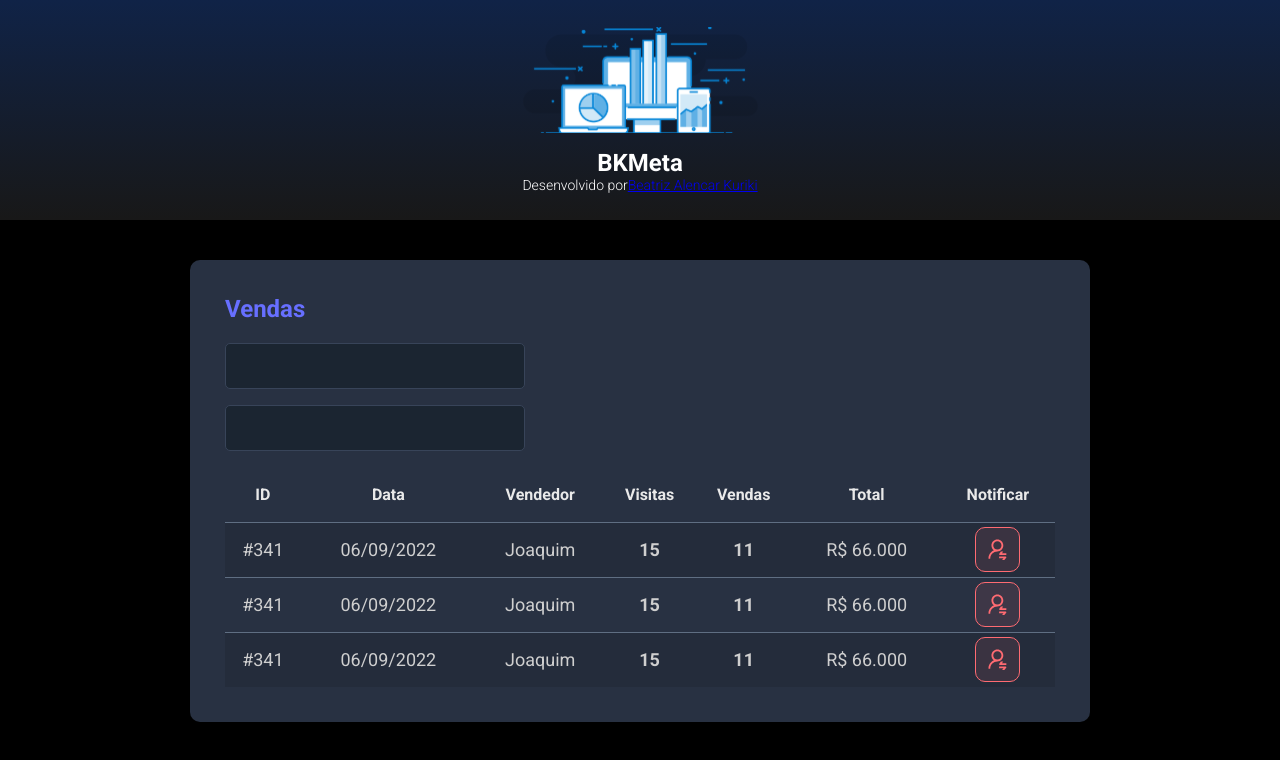
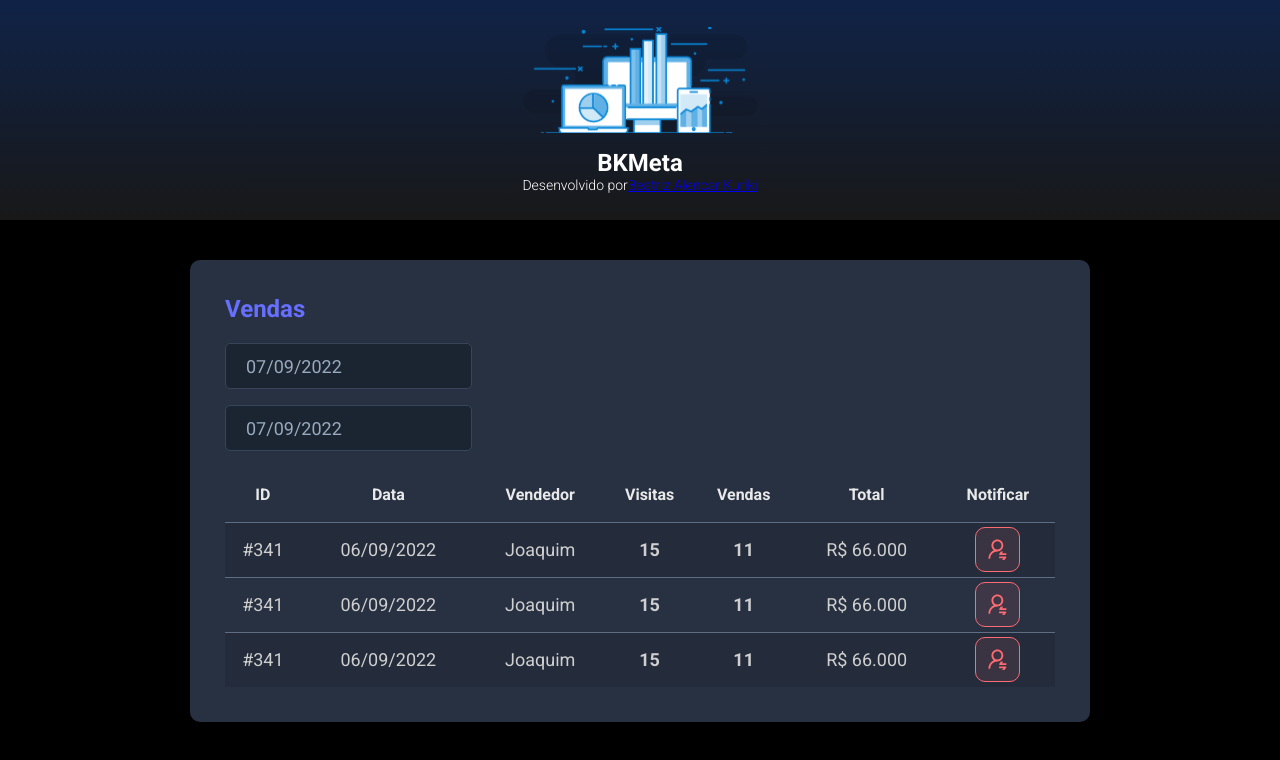
Before and after one commit to BeatrizKuriki/BKMeta, a React (Vite) app in the folder frontend/: page / in a window 1280 px wide. Shown: the top 760 px of the page. Built offline with nearby package versions, Linux system fonts and the light colour scheme.

Commit message:
feat: Datepicker

```diff
--- a/frontend/package.json
+++ b/frontend/package.json
@@ -9,7 +9,9 @@
     "preview": "vite preview"
   },
   "dependencies": {
+    "@types/react-datepicker": "4.4.2",
     "react": "^18.2.0",
+    "react-datepicker": "4.8.0",
     "react-dom": "^18.2.0"
   },
   "devDependencies": {
--- a/frontend/src/componentes/CardVendas/index.tsx
+++ b/frontend/src/componentes/CardVendas/index.tsx
@@ -1,3 +1,5 @@
+import DatePicker from "react-datepicker";
+import "react-datepicker/dist/react-datepicker.css";
 import BotaoNotificacao from '../BotaoNotificacao'
 import './style.css'
 
@@ -7,10 +9,20 @@
             <h2 className="bkmeta-vendas-titulo">Vendas</h2>
             <div>
                 <div className="bkmeta-form-controle-container">
-                <input className="bkmeta-form-controle" type="text"/>
+                    <DatePicker
+                        selected={new Date()}
+                        onChange={(date: Date) => { }}
+                        className="bkmeta-form-controle"
+                        dateFormat="dd/MM/yyyy"
+                    />
                 </div>
                 <div className="bkmeta-form-controle-container">
-                <input className="bkmeta-form-controle" type="text"/>
+                    <DatePicker
+                        selected={new Date()}
+                        onChange={(date: Date) => { }}
+                        className="bkmeta-form-controle"
+                        dateFormat="dd/MM/yyyy"
+                    />
                 </div>
             </div>
 
@@ -38,7 +50,7 @@
                             <td>R$ 66.000</td>
                             <td>
                                 <div className="bkmeta-red-btn-container">
-                                <BotaoNotificacao/>
+                                    <BotaoNotificacao />
                                 </div>
                             </td>
                         </tr>
@@ -51,7 +63,7 @@
                             <td>R$ 66.000</td>
                             <td>
                                 <div className="bkmeta-red-btn-container">
-                                <BotaoNotificacao/>
+                                    <BotaoNotificacao />
 
                                 </div>
                             </td>
@@ -65,7 +77,7 @@
                             <td>R$ 66.000</td>
                             <td>
                                 <div className="bkmeta-red-btn-container">
-                               <BotaoNotificacao/>
+                                    <BotaoNotificacao />
 
                                 </div>
                             </td>
```
Also changed, not shown: 1 other file (tests, documents, lock files or other folders). Lines whose indentation alone changed are shown as unchanged.
